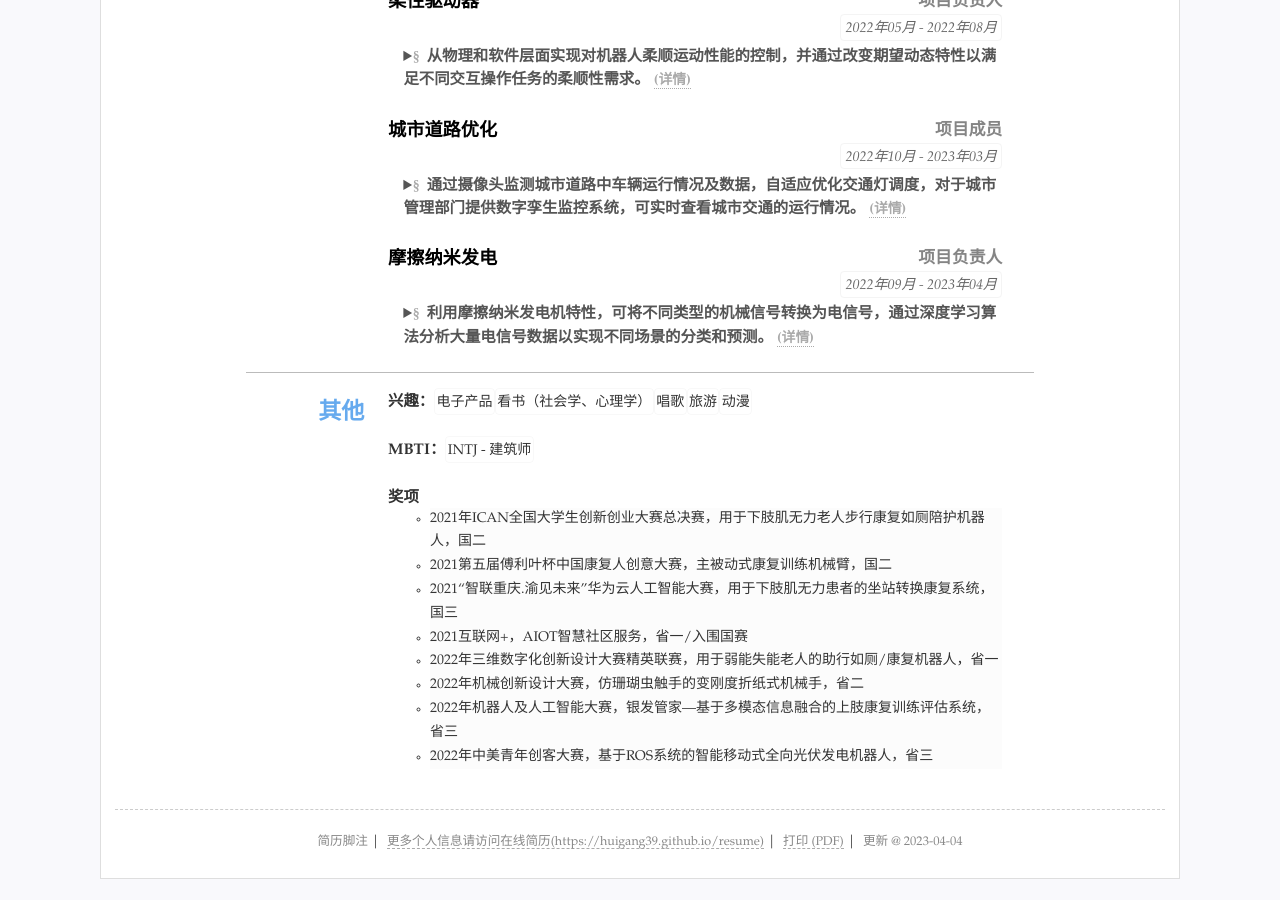
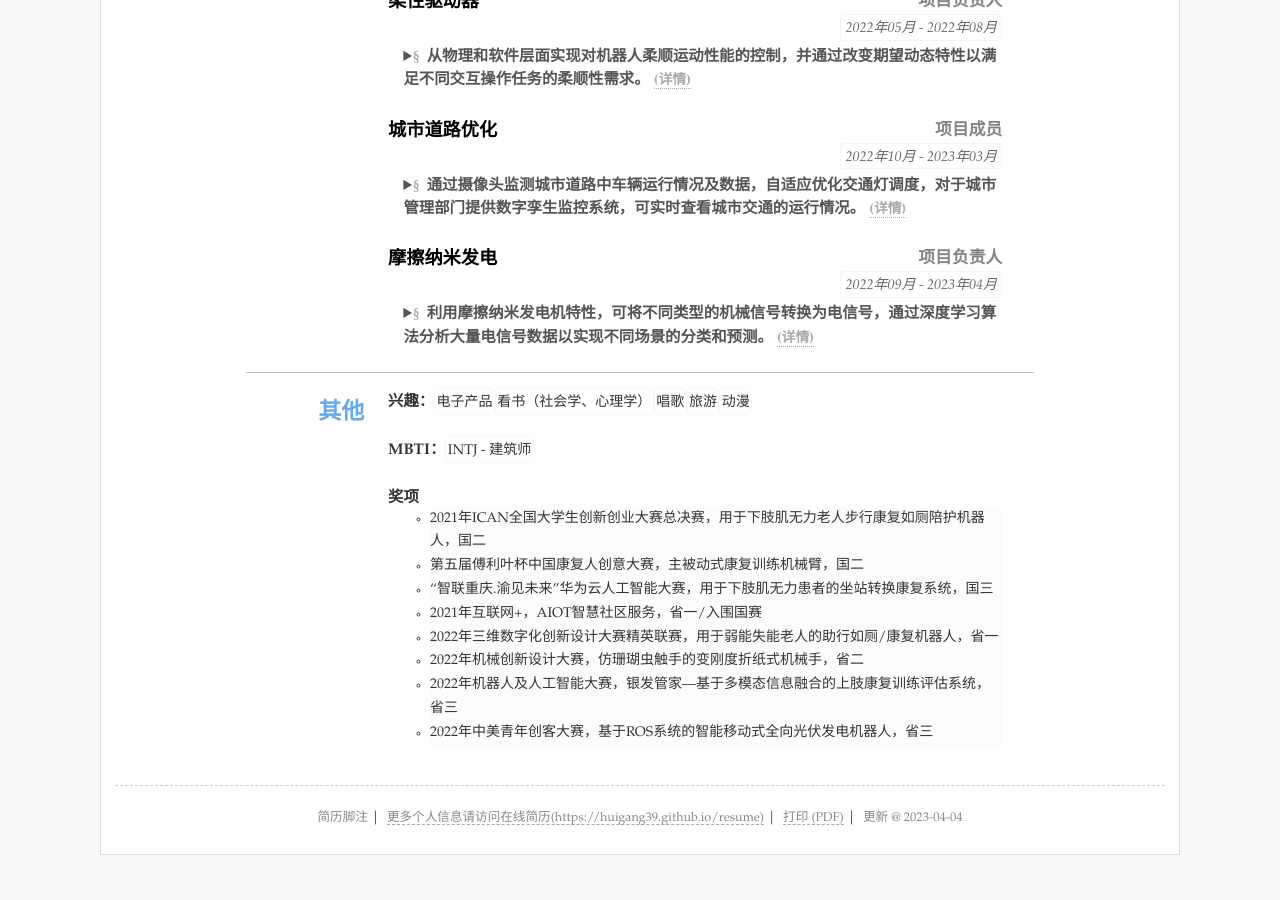
Before and after one commit to huigang39/resume, a Jekyll site: the page built from index.html, in a window 1280 px wide and 900 px high, scrolled down 911 px. Built offline with Jekyll 4.4.1, drawn with Linux system fonts in a browser that asks for light colours; after the commit the page ends 1787 px from its top, so only the background shows below that.

Commit message:
Update resume.yml

```diff
--- a/_data/resume.yml
+++ b/_data/resume.yml
@@ -126,9 +126,9 @@ others: #其他列表显示
   - title: 奖项
     list:
     - 2021年ICAN全国大学生创新创业大赛总决赛，用于下肢肌无力老人步行康复如厕陪护机器人，国二
-    - 2021第五届傅利叶杯中国康复人创意大赛，主被动式康复训练机械臂，国二
-    - 2021“智联重庆.渝见未来”华为云人工智能大赛，用于下肢肌无力患者的坐站转换康复系统，国三
-    - 2021互联网+，AIOT智慧社区服务，省一/入围国赛
+    - 第五届傅利叶杯中国康复人创意大赛，主被动式康复训练机械臂，国二
+    - “智联重庆.渝见未来”华为云人工智能大赛，用于下肢肌无力患者的坐站转换康复系统，国三
+    - 2021年互联网+，AIOT智慧社区服务，省一/入围国赛
     - 2022年三维数字化创新设计大赛精英联赛，用于弱能失能老人的助行如厕/康复机器人，省一
     - 2022年机械创新设计大赛，仿珊瑚虫触手的变刚度折纸式机械手，省二
     - 2022年机器人及人工智能大赛，银发管家—基于多模态信息融合的上肢康复训练评估系统，省三
```
